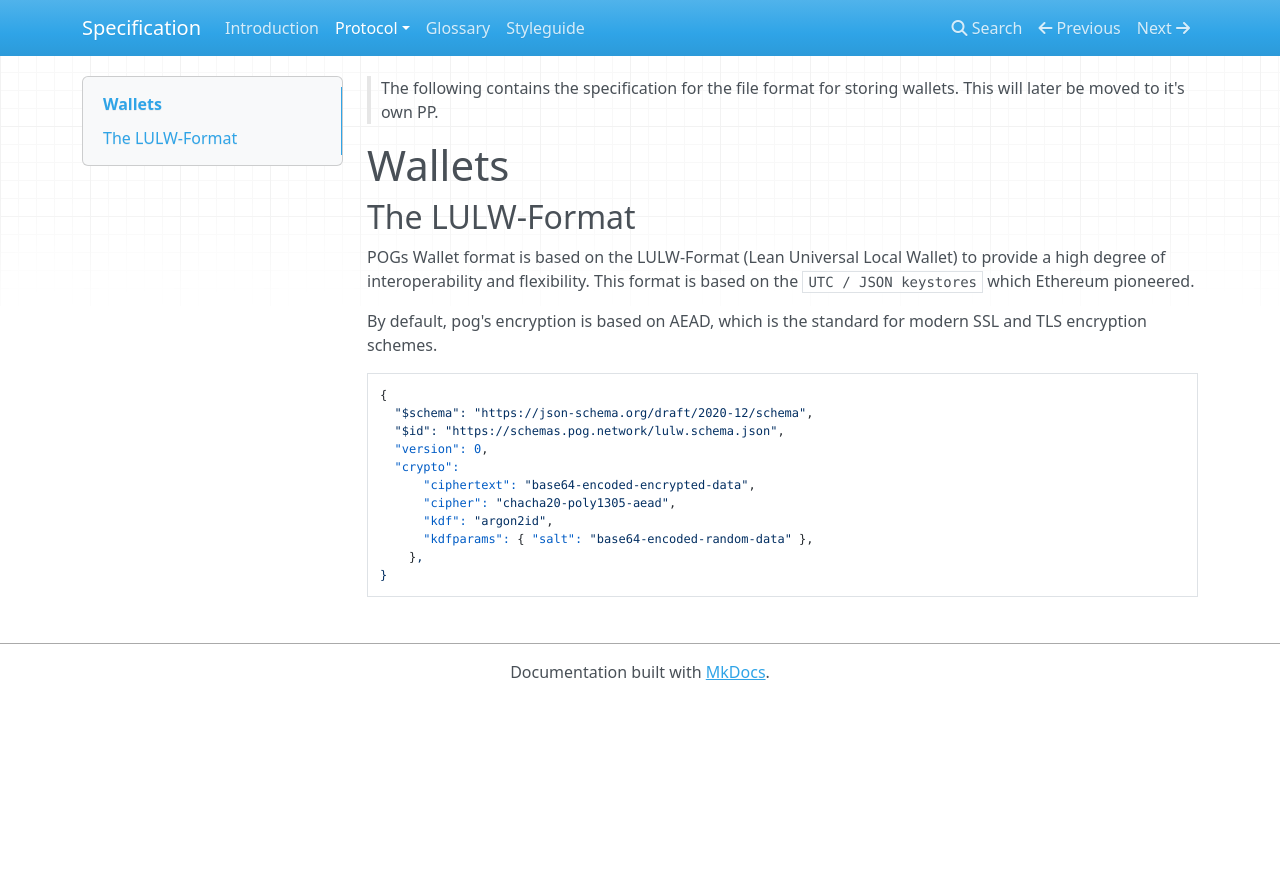
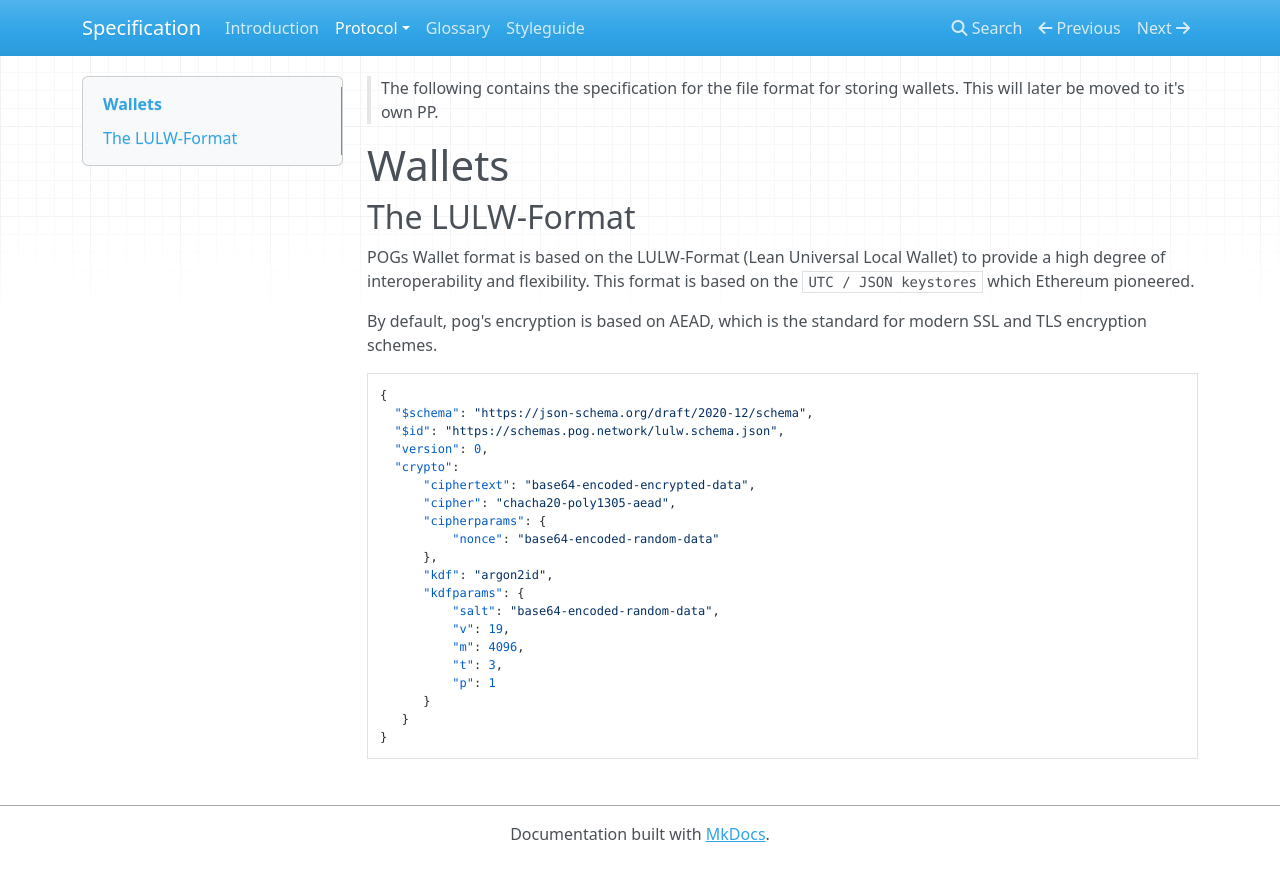
Before and after one commit to pognetwork/specification, an MkDocs documentation site: the page built from specification/protocol/wallets.md, in a window 1280 px wide. Shown: the top 881 px of the page. Built offline with MkDocs 1.6.1, drawn with Linux system fonts in a browser that asks for light colours; nearby versions of some CDN libraries.

Commit message:
adds more kdfparams and nonce in cipher params

````diff
--- a/specification/protocol/wallets.md
+++ b/specification/protocol/wallets.md
@@ -9,7 +9,7 @@ This format is based on the `UTC / JSON keystores` which Ethereum pioneered.
 
 By default, pog's encryption is based on AEAD, which is the standard for modern SSL and TLS encryption schemes.
 
-```yaml
+```json
 {
   "$schema": "https://json-schema.org/draft/2020-12/schema",
   "$id": "https://schemas.pog.network/lulw.schema.json",
@@ -17,8 +17,17 @@ By default, pog's encryption is based on AEAD, which is the standard for modern
   "crypto":
       "ciphertext": "base64-encoded-encrypted-data",
       "cipher": "chacha20-poly1305-aead",
+      "cipherparams": {
+          "nonce": "base64-encoded-random-data"
+      },
       "kdf": "argon2id",
-      "kdfparams": { "salt": "base64-encoded-random-data" },
-    },
+      "kdfparams": {
+          "salt": "base64-encoded-random-data",
+          "v": 19,
+          "m": 4096,
+          "t": 3,
+          "p": 1
+      }
+   }
 }
 ```
````
